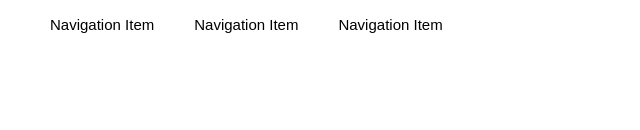
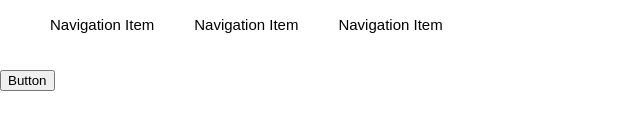
Before and after one commit to Nutod/contacts-directory, a React (Create React App) app: page / in a window 1280 px wide. Shown: the part 250-380 px from the top of the page, without its empty margins (0-640 px from the left). Built offline with nearby package versions, Linux system fonts and the light colour scheme.

Commit message:
Added Button Component

```diff
--- a/src/App.js
+++ b/src/App.js
@@ -2,6 +2,7 @@ import React, { Component } from "react";
 import "circular-std";
 import Logo from "./components/elements/Logo/Logo";
 import Navigation from "./components/elements/Navigation/Navigation";
+import Button from "./components/elements/Button/Button";
 
 class App extends Component {
 	render() {
@@ -11,6 +12,7 @@ class App extends Component {
 				<p>Paragraph text</p>
 				<Logo />
 				<Navigation />
+				<Button />
 			</div>
 		);
 	}
--- /dev/null
+++ b/src/components/elements/Button/Button.js
@@ -0,0 +1,5 @@
+import React from "react";
+
+export default function Button() {
+	return <button>Button</button>;
+}
--- /dev/null
+++ b/src/components/elements/Form/Form.js
@@ -0,0 +1,5 @@
+import React from "react";
+
+export default function Form() {
+	return <form />;
+}
```
